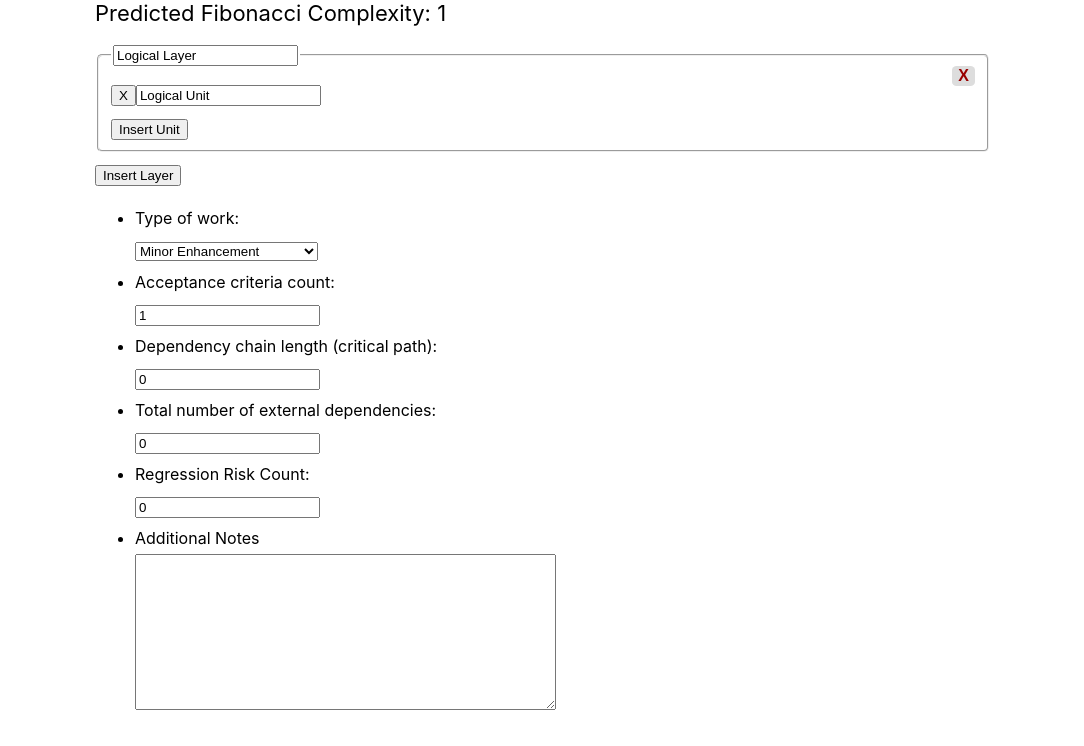
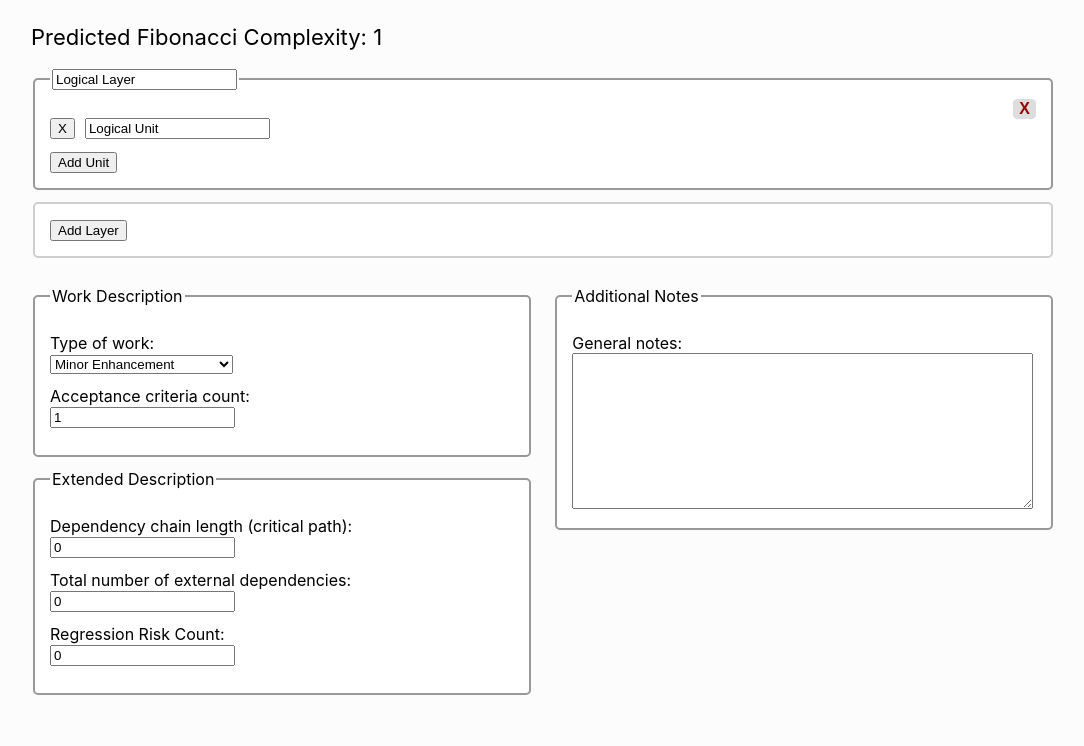
Before and after one commit to cmstead/story-sizer, a React (Create React App) app: page / in a window 1280 px wide. Shown: the top 746 px of the page, without its empty margins (97-1181 px from the left). Built offline with nearby package versions, Linux system fonts and the light colour scheme.

Commit message:
Added visual styles and formatting

```diff
--- a/src/App.css
+++ b/src/App.css
@@ -1,15 +1,23 @@
+body {
+  background-color: #fcfcfc;
+}
+
 .App {
   text-align: center;
   margin: 0 auto;
-  width: 70%;
+  width: 80%;
+  margin-top: 3vh;
 }
 
 fieldset {
   margin-bottom: 12px;
   border-radius: 5px;
+  border: 2px solid #999;
+  background-color: #fff;
+  padding: 15px;
 }
 
-fieldset div input, fieldset legend {
+fieldset div input, fieldset div select, fieldset legend {
   margin-bottom: 12px;
 }
 
@@ -32,11 +40,6 @@ label {
   color: #900;
 }
 
-#loe-predictor {
-  font-size: 22px;
-  margin-bottom: 18px;
-}
-
 .App ul, .App fieldset, .App div {
   text-align: left
 }
@@ -46,9 +49,57 @@ label {
   padding: 0 5px;
 }
 
-@media only screen and (min-width: 200px) {
+.descriptors {
+  width: 49%;
+  float: left;
+}
+
+.insert-layer {
+  border: 2px solid #cecece;
+}
+
+.insert-layer:hover {
+  border: 2px solid #999;
+}
+
+.remove {
+  margin-right: 10px;
+}
+
+#loe-predictor {
+  font-size: 22px;
+  margin-bottom: 18px;
+}
+
+#functional-units {
+  margin-bottom: 28px;
+  width: 100%
+}
+
+#notes {
+  float: left;
+  width: 49%;
+  margin-left: 2%;
+}
+
+#notes textarea {
+  width: 98%;
+}
+
+@media only screen and (max-width: 1024px) {
   label {
     display: block;
     width: auto;
   }
+
+  .descriptors {
+    float: none;
+    width: 100%;
+  }
+
+  #notes {
+    float: none;
+    width: 100%;
+    margin: auto;
+  }
 }
--- a/src/App.js
+++ b/src/App.js
@@ -16,14 +16,25 @@ function App() {
       <div className="App">
         <LOEPredictor></LOEPredictor>
         <FunctionalUnits></FunctionalUnits>
-        <ul>
+        <div className="descriptors">
+          <fieldset id="basic-description">
+            <legend>Work Description</legend>
             <WorkDescription></WorkDescription>
             <AcceptanceCriteria></AcceptanceCriteria>
+          </fieldset>
+          <fieldset id="extended-description">
+            <legend>Extended Description</legend>
             <CriticalPathDepth></CriticalPathDepth>
             <ExternalDependencies></ExternalDependencies>
             <RegressionRisk></RegressionRisk>
+          </fieldset>
+        </div>
+        <div id="notes">
+          <fieldset>
+            <legend>Additional Notes</legend>
             <Notes></Notes>
-        </ul>
+          </fieldset>
+        </div>
       </div>
     </Provider>
   );
--- a/src/Components/AcceptanceCriteria/index.tsx
+++ b/src/Components/AcceptanceCriteria/index.tsx
@@ -16,13 +16,13 @@ export default function AcceptanceCriteria() {
         });
 
     return (
-        <li>
+        <div>
             <label>Acceptance criteria count:</label>
             <input
                 type="number"
                 value={acceptanceCriteriaCount}
                 min={1}
                 onChange={updateAcceptanceCriteriaCount}></input>
-        </li>
+        </div>
     )
 }
--- a/src/Components/CriticalPathDepth/index.tsx
+++ b/src/Components/CriticalPathDepth/index.tsx
@@ -15,13 +15,13 @@ export default function CriticalPathDepth() {
     })
 
     return (
-            <li>
+            <div>
                 <label>Dependency chain length (critical path):</label>
                 <input
                     type="number"
                     value={criticalPathDepth}
                     min={0}
                     onChange={updateCriticalPathDepth}></input>
-            </li>
+            </div>
     )
 }
--- a/src/Components/ExternalDependencies/index.tsx
+++ b/src/Components/ExternalDependencies/index.tsx
@@ -15,13 +15,13 @@ export default function ExternalDependencies() {
     })
 
     return (
-        <li>
+        <div>
             <label>Total number of external dependencies:</label>
             <input
                 type="number"
                 value={externalDependencyCount}
                 min={0}
                 onChange={dispatchCountUpdate}></input>
-        </li>
+        </div>
     )
 }
--- a/src/Components/FunctionalUnits/LogicalLayer/index.tsx
+++ b/src/Components/FunctionalUnits/LogicalLayer/index.tsx
@@ -41,7 +41,7 @@ export default function LogicalLayer({ incrementUnitCount, decrementUnitCount, r
                     key={unit.id}
                     removeLogicalUnit={() => removeLogicalUnit(unit.id)}></LogicalUnit>
             )}
-            <div><button onClick={addLogicalUnit}>Insert Unit</button></div>
+            <div><button onClick={addLogicalUnit}>Add Unit</button></div>
         </fieldset>
     );
 }
--- a/src/Components/FunctionalUnits/LogicalUnit/index.tsx
+++ b/src/Components/FunctionalUnits/LogicalUnit/index.tsx
@@ -8,6 +8,6 @@ export default function LogicalUnit({ removeLogicalUnit }) {
     }
 
     return (
-        <div><button className="remove-logical-unit" onClick={removeLogicalUnit}>X</button><input onChange={updateUnitName} value={unitName}></input></div>
+        <div><button className="remove" onClick={removeLogicalUnit}>X</button><input onChange={updateUnitName} value={unitName}></input></div>
     );
 }
--- a/src/Components/FunctionalUnits/index.tsx
+++ b/src/Components/FunctionalUnits/index.tsx
@@ -50,7 +50,7 @@ export default function FunctionalUnits() {
     }
 
     return (
-        <div>
+        <div id="functional-units">
             {
                 layers.map(layer => <LogicalLayer
                     key={layer.id}
@@ -58,7 +58,7 @@ export default function FunctionalUnits() {
                     decrementUnitCount={() => decrementUnitCount(layer.id)}
                     removeLayer={() => removeLayer(layer.id)}></LogicalLayer>)
             }
-            <div><button onClick={insertLayer}>Insert Layer</button></div>
+            <fieldset className="insert-layer"><button onClick={insertLayer}>Add Layer</button></fieldset>
         </div>
     );
 }
--- a/src/Components/Notes/index.tsx
+++ b/src/Components/Notes/index.tsx
@@ -1,19 +1,18 @@
 import React, { useState } from "react";
 
-export default function Notes () {
+export default function Notes() {
     const [notes, updateNotes] = useState("");
 
-    const setNotes = ({target}) => {
+    const setNotes = ({ target }) => {
         updateNotes(target.value);
     }
 
     return (
-        <li>
-            <label>Additional Notes</label>
+        <div>
+            <label>General notes:</label>
             <textarea
-            onChange={setNotes}
-            cols={50}
-            rows={10}>{notes}</textarea>
-        </li>
+                onChange={setNotes}
+                rows={10}>{notes}</textarea>
+        </div>
     )
 }
--- a/src/Components/RegressionRisk/index.tsx
+++ b/src/Components/RegressionRisk/index.tsx
@@ -17,13 +17,13 @@ export default function RegressionRisk() {
     }
 
     return (
-        <li>
+        <div>
             <label>Regression Risk Count:</label>
             <input
                 type="number"
                 value={regressionRiskCount}
                 min={0}
                 onChange={updateCount}></input>
-        </li>
+        </div>
     )
 }
--- a/src/Components/WorkDescription/index.tsx
+++ b/src/Components/WorkDescription/index.tsx
@@ -18,7 +18,7 @@ export function WorkDescription() {
     }
 
     return (
-        <li>
+        <div>
             <label>Type of work:</label>
             <select
                 value={workDescriptionValue}
@@ -31,6 +31,6 @@ export function WorkDescription() {
                 <option value="5">Experimental Development</option>
             </select>
 
-        </li>
+        </div>
     )
 }
```
Lines whose indentation alone changed are shown as unchanged.
